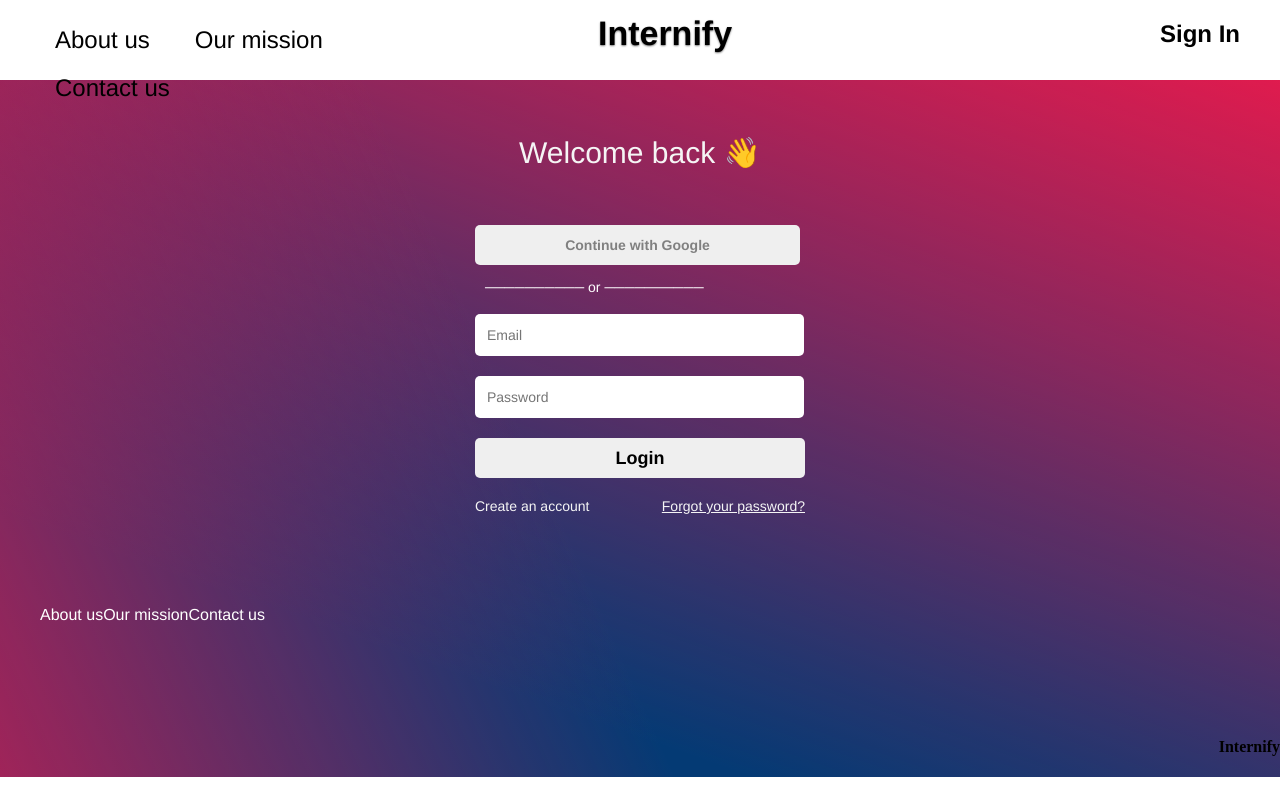
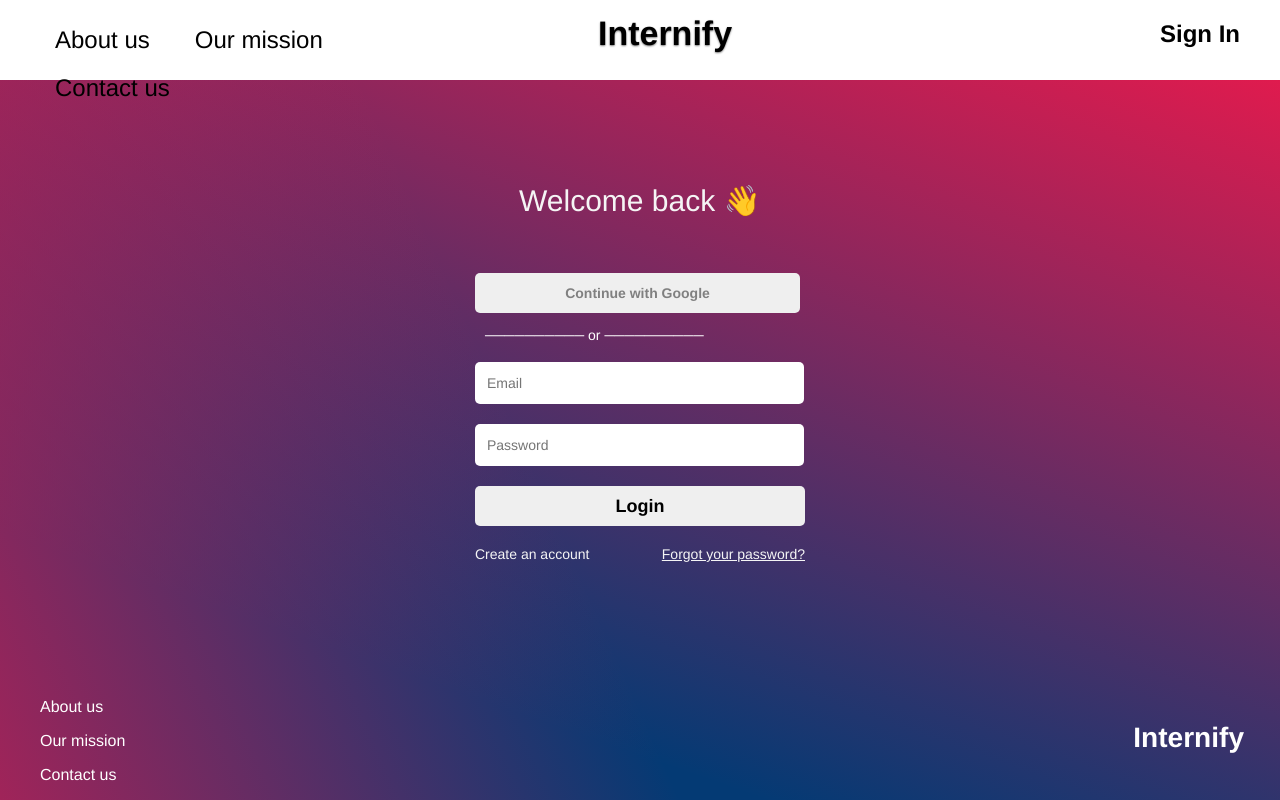
Before and after one commit to ReneReid/Internify, a React (Create React App) app in the folder internify/: page / in a window 1280 px wide. Built offline with nearby package versions, Linux system fonts and the light colour scheme.

Commit message:
fixed footer

```diff
--- a/internify/src/old-components/molecules/Footer.js
+++ b/internify/src/old-components/molecules/Footer.js
@@ -1,30 +1,33 @@
-import React from 'react';
-import './styles/Footer.css';
-
+import React from "react";
+import "./styles/Footer.css";
 
 const Footer = () => {
-
   return (
-        <div className='lbody_lwr'>
-            <div className='lbody_lwr_left'>
-                <ul className='lbody_lwr_list'>
-                    <li className='footer_item'>
-                        <a href='placeholder1' className="navbar_login_link1">About us</a>
+    <div className="footer_container">
+      <div className="footer_links">
+        <ul className="footer_list">
+          <li className="footer_item">
+            <a href="placeholder1" className="navbar_login_link">
+              About us
+            </a>
           </li>
-                    <li className='footer_item'>
-                        <a href='placeholder2' className="navbar_login_link2">Our mission</a>
+          <li className="footer_item">
+            <a href="placeholder2" className="navbar_login_link">
+              Our mission
+            </a>
           </li>
-                    <li className='footer_item'>
-                        <a href='placeholder3' className="navbar_login_link3">Contact us</a>
+          <li className="footer_item">
+            <a href="placeholder3" className="navbar_login_link">
+              Contact us
+            </a>
           </li>
         </ul>
       </div>
-            <div className='lbody_lwr_name'>
-                <h4 className='appNameFooter'>Internify</h4>
+      <div className="footer_logo">
+        <h3 className="appNameFooter">Internify</h3>
       </div>
+    </div>
+  );
+};
 
-        </div>
-    )
-}
-
-export default Footer
+export default Footer;
--- a/internify/src/old-components/molecules/LoginForm.js
+++ b/internify/src/old-components/molecules/LoginForm.js
@@ -14,7 +14,7 @@ const LoginForm = () => {
 
   // instead of using empty divs, use margins
   return (
-    <div className="login-container">
+    <div className="login_container">
       <div className="welcome_message">
         <p className="welcome_text">Welcome back 👋</p>
       </div>
--- a/internify/src/old-components/molecules/styles/Footer.css
+++ b/internify/src/old-components/molecules/styles/Footer.css
@@ -1,38 +1,27 @@
-.lbody_lwr_list {
-    display: flex;
-    height: 110px;
-    margin-top: 6%;
-}z
-
-.lbody_lwr_left {
-    flex: 1;
-    float: left;
+.footer_container {
+  position: fixed;
+  bottom: 0;
+  display: flex;
+  justify-content: space-between;
+  width: 100vw;
 }
 
 .footer_item {
-    list-style-type: none;
-    font-family: Helvetica;
-    margin-top: 1.2%;
-    color: white;
-}
-
-
-.navbar_login_link1 {
-    text-decoration: none;
+  list-style-type: none;
+  font-family: Helvetica;
+  margin: 1em 0;
   color: white;
 }
 
-.navbar_login_link2 {
-    text-decoration: none;
+.navbar_login_link {
+  text-decoration: none;
   color: white;
 }
 
-.navbar_login_link3 {
-    text-decoration: none;
-    color: white;
+.footer_logo {
+  margin-top: 0.5em;
+  margin-right: 1.5em;
+  font-family: Helvetica;
+  color: white;
+  font-size: 24px;
 }
-
-.lbody_lwr_name {
-    float: right;
-    flex: 1;
-}
--- a/internify/src/old-components/molecules/styles/LoginForm.css
+++ b/internify/src/old-components/molecules/styles/LoginForm.css
@@ -1,7 +1,8 @@
-.login-container {
+.login_container {
   display: flex;
   flex-direction: column;
   align-items: center;
+  padding: 3em 0;
 }
 
 .l_body_upr_left {
--- a/internify/src/old-components/organisms/styles/LoginBody.css
+++ b/internify/src/old-components/organisms/styles/LoginBody.css
@@ -1,7 +1,9 @@
 .login_body {
+  overflow: hidden;
   display: flex;
   flex-direction: column;
   width: 100%;
+  height: 90vh;
   background: linear-gradient(
       66.05deg,
       #e61a4d -19.05%,
```
Lines whose indentation alone changed are shown as unchanged.
